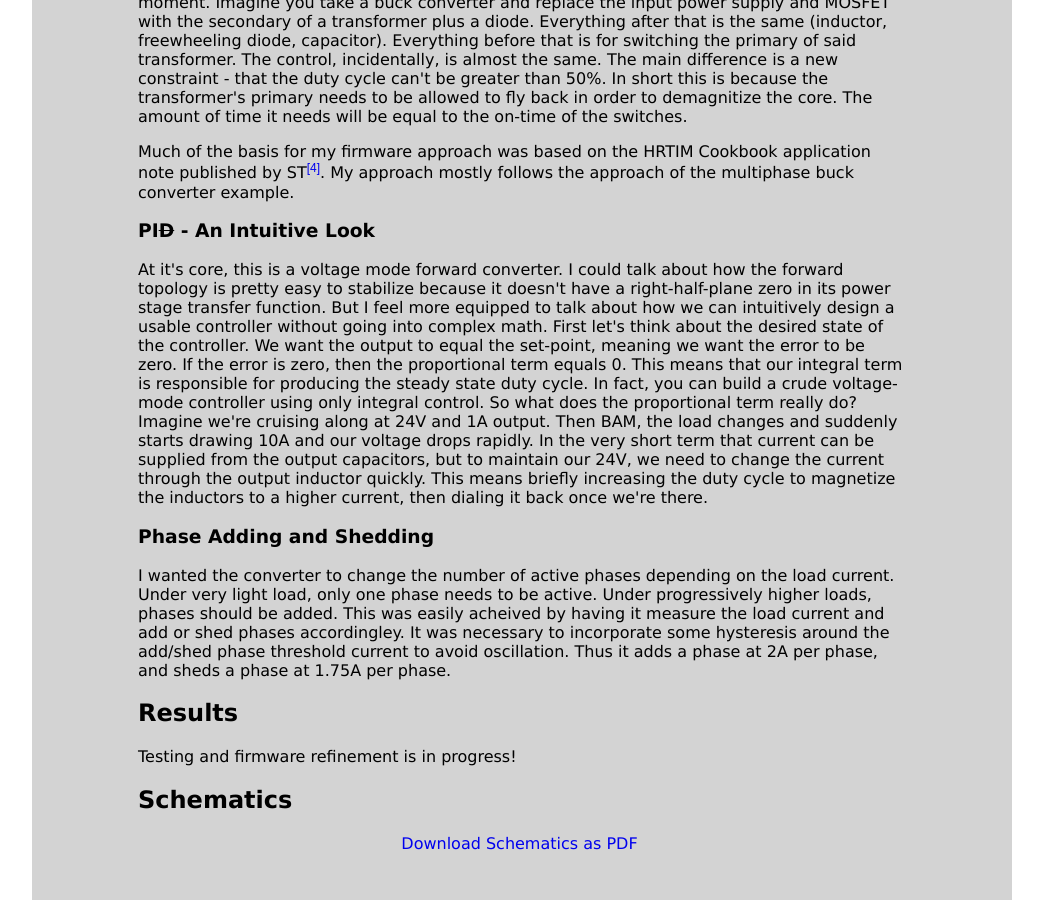
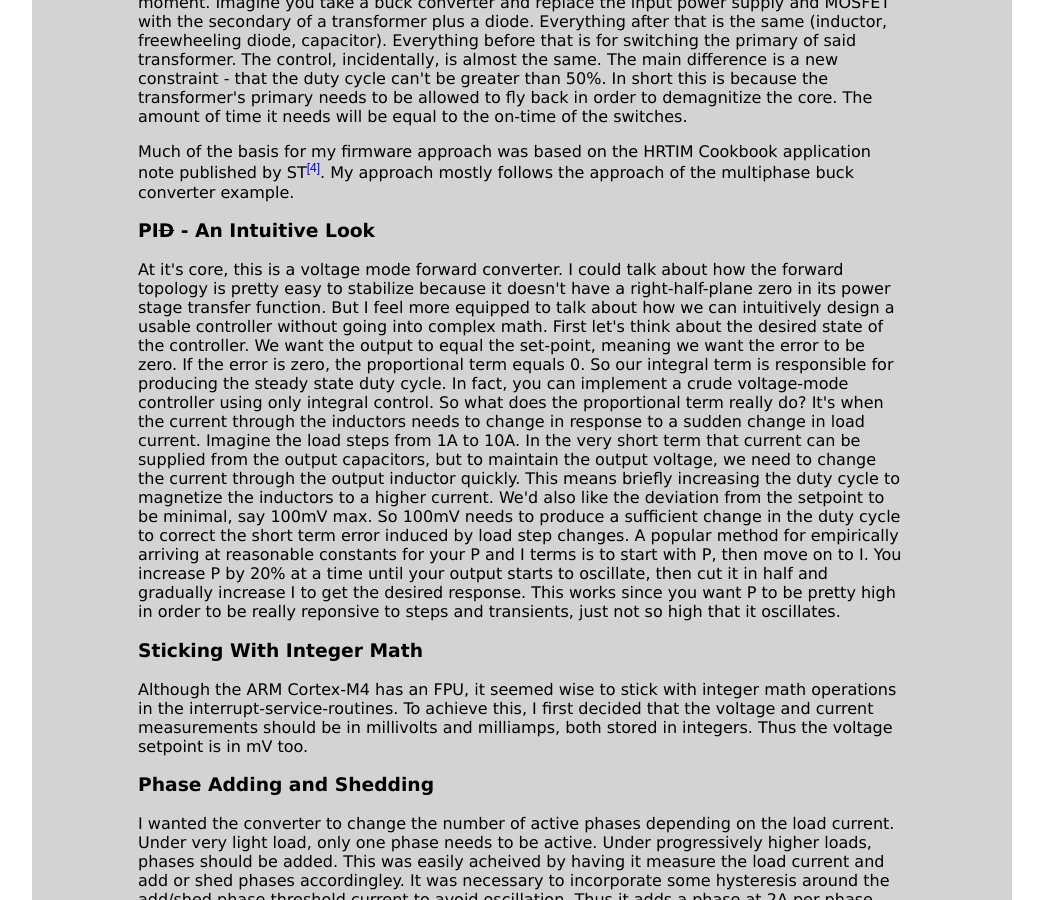
Before and after one commit to AdamC19/AdamC19.github.io, a Jekyll site: the page built from _posts/2020-11-23-multiphase_converter.html, in a window 1280 px wide and 900 px high, scrolled down 1577 px. Shown: the whole window, without its empty margins (118-1161 px from the left). Built offline with Jekyll 4.4.1, drawn with Linux system fonts in a browser that asks for light colours; comment, search, counter and statistics services are not loaded.

Commit message:
More content for multiphase forward converter post

```diff
--- a/_posts/2020-11-23-multiphase_converter.html
+++ b/_posts/2020-11-23-multiphase_converter.html
@@ -49,7 +49,15 @@ permalink: /multiphase-converter/
 <p>
     At it's core, this is a voltage mode forward converter. I could talk about how the forward topology is pretty easy to stabilize because it doesn't have a right-half-plane zero in its power stage transfer function. But I feel more equipped to talk about how we can intuitively design a usable controller without going into complex math.
 
-    First let's think about the desired state of the controller. We want the output to equal the set-point, meaning we want the error to be zero. If the error is zero, then the proportional term equals 0. This means that our integral term is responsible for producing the steady state duty cycle. In fact, you can build a crude voltage-mode controller using only integral control. So what does the proportional term really do? Imagine we're cruising along at 24V and 1A output. Then BAM, the load changes and suddenly starts drawing 10A and our voltage drops rapidly. In the very short term that current can be supplied from the output capacitors, but to maintain our 24V, we need to change the current through the output inductor quickly. This means briefly increasing the duty cycle to magnetize the inductors to a higher current, then dialing it back once we're there.
+    First let's think about the desired state of the controller. We want the output to equal the set-point, meaning we want the error to be zero. If the error is zero, the proportional term equals 0. So our integral term is responsible for producing the steady state duty cycle. In fact, you can implement a crude voltage-mode controller using only integral control. So what does the proportional term really do? It's when the current through the inductors needs to change in response to a sudden change in load current. Imagine the load steps from 1A to 10A. In the very short term that current can be supplied from the output capacitors, but to maintain the output voltage, we need to change the current through the output inductor quickly. This means briefly increasing the duty cycle to magnetize the inductors to a higher current. We'd also like the deviation from the setpoint to be minimal, say 100mV max. So 100mV needs to produce a sufficient change in the duty cycle to correct the short term error induced by load step changes.
+
+    A popular method for empirically arriving at reasonable constants for your P and I terms is to start with P, then move on to I. You increase P by 20% at a time until your output starts to oscillate, then cut it in half and gradually increase I to get the desired response. This works since you want P to be pretty high in order to be really reponsive to steps and transients, just not so high that it oscillates.
+</p>
+
+<h3 id="integer-math">Sticking With Integer Math</h3>
+
+<p>
+    Although the ARM Cortex-M4 has an FPU, it seemed wise to stick with integer math operations in the interrupt-service-routines. To achieve this, I first decided that the voltage and current measurements should be in millivolts and milliamps, both stored in integers. Thus the voltage setpoint is in mV too.
 </p>
 
 <h3 id="phases">Phase Adding and Shedding</h3>
```
